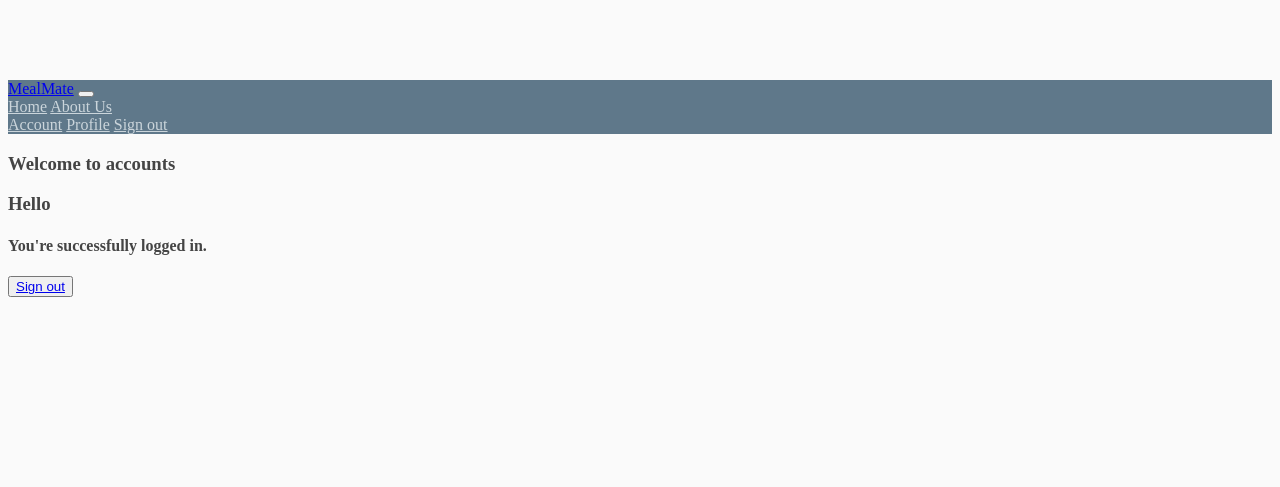
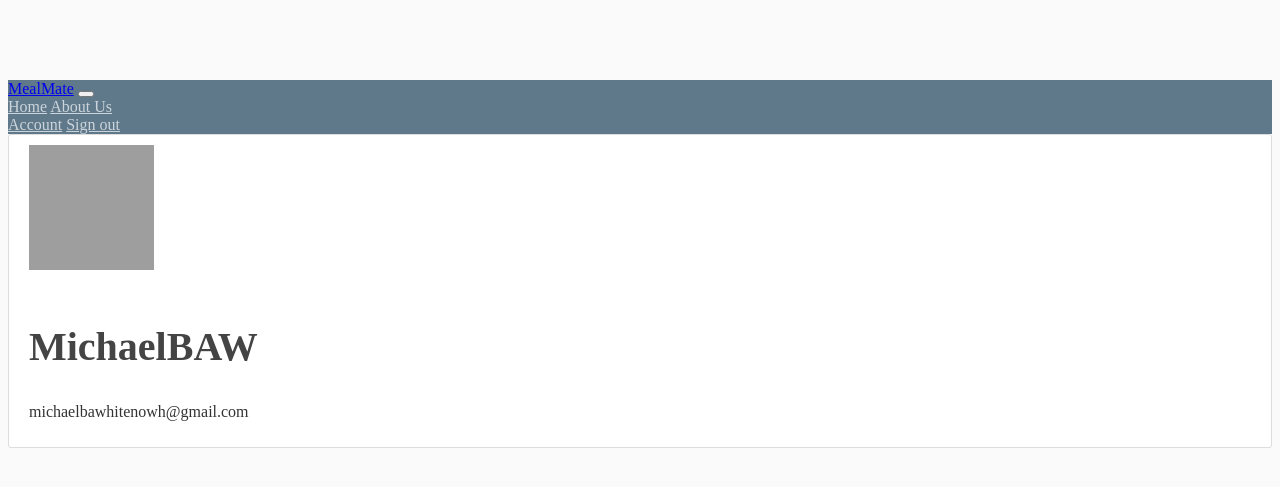
Before and after one commit to Mike-The-Knight/WebAppCW, a Django app: page /members/account in a window 1280 px wide. Shown: the top 487 px of the page. Run offline with Django 4.2, Linux system fonts and the light colour scheme; a user stored in the database is signed in; data comes from the database, SQL or seed files in the repository; both versions use the stored data as it was after the commit; grey boxes are pictures that could not be loaded.

Commit message:
Updated profile page so now it works

```diff
--- a/project/members/urls.py
+++ b/project/members/urls.py
@@ -21,5 +21,4 @@ urlpatterns = [
     path('account/signup', views.signup, name="signup"),
     path('account/signin', views.signin, name="signin"),
     path('account/signout', views.signout, name="signout"),
-    path('account/profile', views.signout, name="profile"),
 ]
--- a/project/members/views.py
+++ b/project/members/views.py
@@ -42,6 +42,3 @@ def signout(request):
     logout(request)
     messages.success(request, "Logged out Successfully!")
     return redirect("home")
-
-def profile(request):
-    return render(request, 'members/profile.html', {'title': 'Profile'})
--- a/project/templates/members/base.html
+++ b/project/templates/members/base.html
@@ -32,9 +32,8 @@
                   </div>
                   <!-- Navbar Right Side -->
                   <div class="navbar-nav">
-                    <a class="nav-item nav-link" href="/members/account">Account</a>
                     {% if user.is_authenticated %}
-                        <a class="nav-item nav-link" href="/members/account/profile">Profile</a>
+                        <a class="nav-item nav-link" href="/members/account">Account</a>
                         <a class="nav-item nav-link" href="/members/account/signout">Sign out</a>
                     {% else %}
                         <a class="nav-item nav-link" href="/members/account/signup">Register</a>
--- a/project/templates/members/index.html
+++ b/project/templates/members/index.html
@@ -1,21 +1,13 @@
 {% extends "members/base.html" %}
 {% block content %}
-    {% for message in messages %}
-    <div class="alert alert-{{ message.tags }} alert-dismissible fade show" role="alert">
-        <strong>Message:</strong> {{ message }}
-        <button type="button" class="close" data-dismiss="alert" aria-label="Close">
-        <span aria-hidden="true">&times;</span>
-        </button>
+    <div class="content-section">
+      <div class="media">
+        <img class="rounded-circle account-img" src="{{ user.profile.image.url }}">
+        <div class="media-body">
+          <h2 class="account-heading">{{ user.username }}</h2>
+          <p class="text-secondary">{{ user.email }}</p>
+        </div>
+      </div>
+      <!-- FORM HERE -->
     </div>
-    {% endfor %}
-    <h3> Welcome to accounts</h3>
-
-    {% if user.is_authenticated %}
-        <h3>Hello {{ fname }}</h3>
-        <h4>You're successfully logged in.</h4>
-        <button type="submit"><a href="account/signout">Sign out</a></button>
-    {% else %}
-        <button type="submit"><a href="account/signup">Sign up</a></button>
-        <button type="submit"><a href="account/signin">Sign in</a></button>
-    {% endif %}
-{% endblock %}
+{% endblock content %}
--- a/project/templates/website/base.html
+++ b/project/templates/website/base.html
@@ -32,9 +32,8 @@
                   </div>
                   <!-- Navbar Right Side -->
                   <div class="navbar-nav">
-                    <a class="nav-item nav-link" href="/members/account">Account</a>
                     {% if user.is_authenticated %}
-                        <a class="nav-item nav-link" href="/members/account/profile">Profile</a>
+                        <a class="nav-item nav-link" href="/members/account">Account</a>
                         <a class="nav-item nav-link" href="/members/account/signout">Sign out</a>
                     {% else %}
                         <a class="nav-item nav-link" href="/members/account/signup">Register</a>
```
Also changed, not shown: project/templates/members/profile.html (deleted, +0 -14 lines), project/db.sqlite3.
